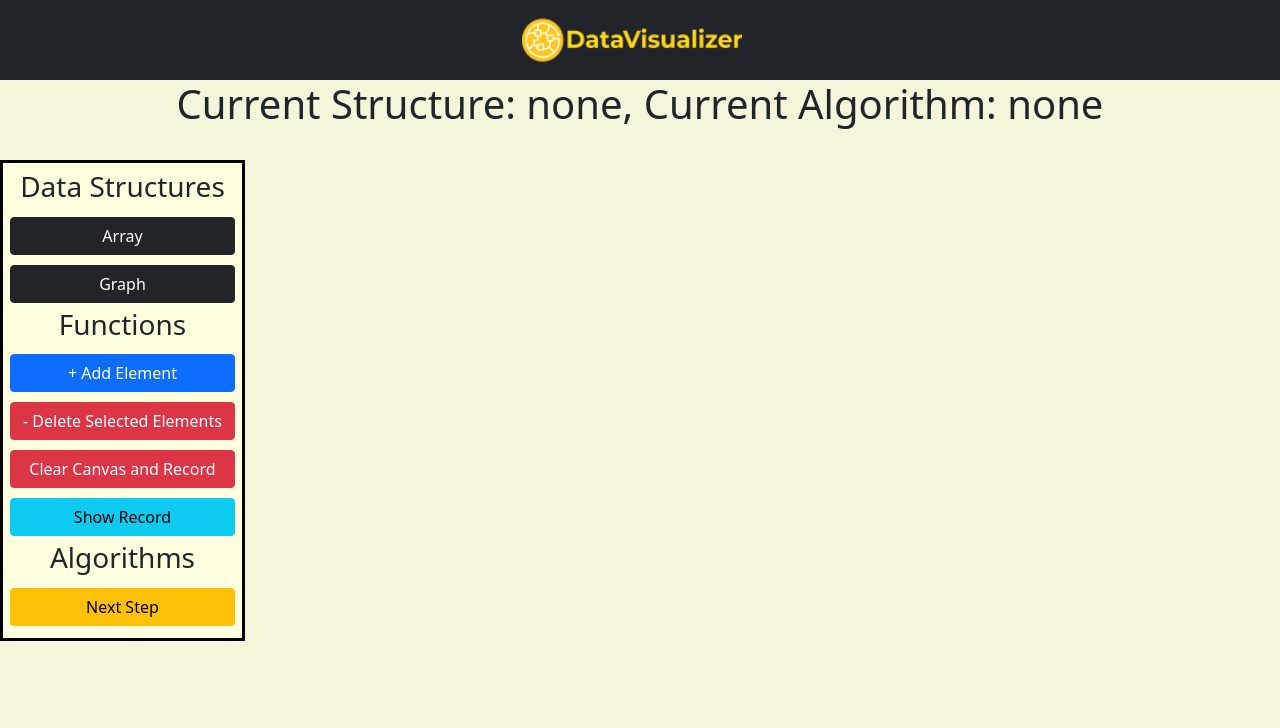
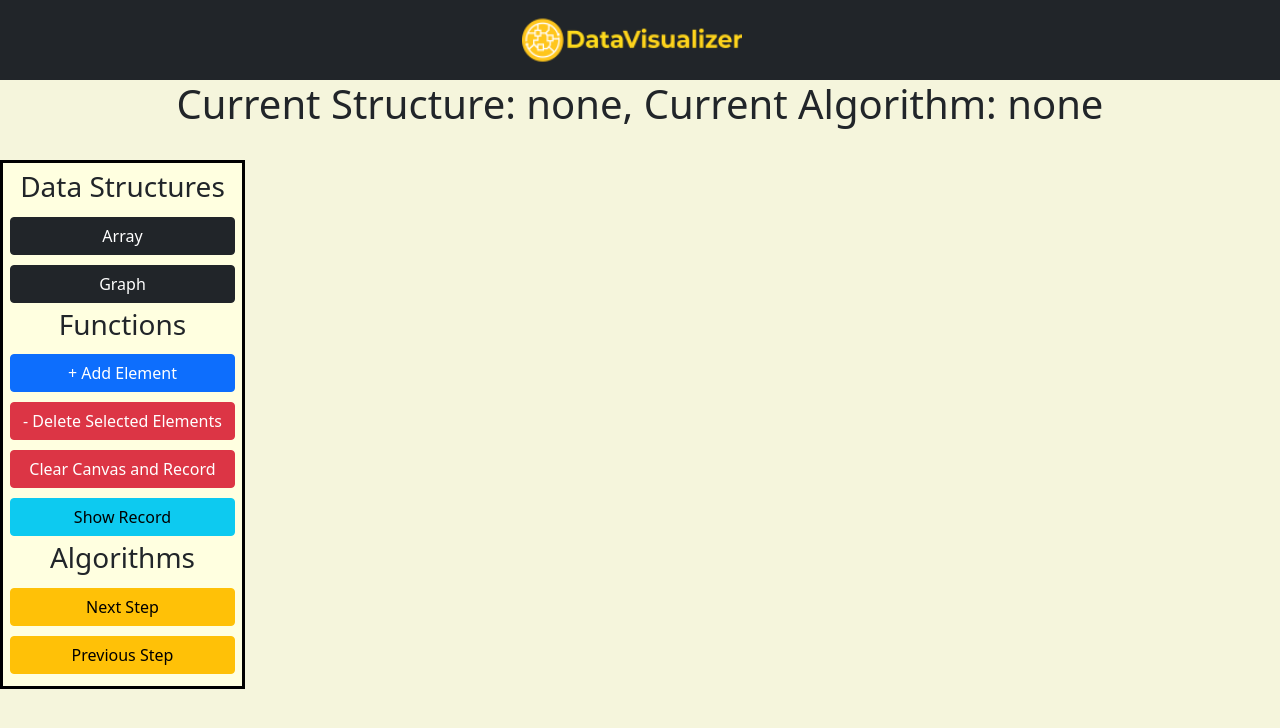
Before and after one commit to Calvin-Lu/data-visualizer, a React (Create React App) app: page / in a window 1280 px wide. Shown: the top 728 px of the page. Built offline with nearby package versions, Linux system fonts and the light colour scheme.

Commit message:
Users can now view previous steps in algorithm execution in addition to upcoming steps.

```diff
--- a/src/App.js
+++ b/src/App.js
@@ -19,7 +19,7 @@ function App() {
   const tempRecord = useRef([]) //tempRecord is actively updated during algorithm execution, and then is used to update the record state
   const algoState = useRef({
     states: [],
-    currentState: 0
+    currentState: -1
   })
 
   const addElement = () => {
@@ -140,25 +140,41 @@ function App() {
     const data = deepCopyArrayOfObjects(tempElements)
     algoState.current = {
       states:[...algoState.current.states, data],
-      currentState: 0
+      currentState: -1
     }
   }
 
   const resetAlgoState = () => {
     algoState.current = {
       states:[],
-      currentState:0
+      currentState:-1
     }
   }
 
-  const showNextStep = () => {
+  const showStep = (goNext) => {
     const temp = []
     let tempCurrentState = algoState.current.currentState
-    if (tempCurrentState >= algoState.current.states.length) {
-      alert("Algorithm already complete")
-      return
+    if (goNext) {
+      if (tempCurrentState >= (algoState.current.states.length - 1)) { //- 1 ensures currentState isn't incremented out of index range
+        alert("Algorithm is already complete.")
+        return
+      } else {
+        algoState.current.currentState++
+        tempCurrentState = algoState.current.currentState
+      }
+    } else {
+      if (tempCurrentState < 1) {
+        alert("Currently at the beginning of the algorithm.")
+        return
+      } else {
+        algoState.current.currentState--
+        tempCurrentState = algoState.current.currentState
+      }
     }
     const currentStateElements = algoState.current.states[tempCurrentState]
+    console.log(tempCurrentState)
+    console.log(algoState.current.states.length)
+    console.log("=====")
     for (let i = 0; i < algoState.current.states[tempCurrentState].length; i++) {
       const newElement = {
         value: currentStateElements[i].value,
@@ -169,8 +185,8 @@ function App() {
     }
     setElements(temp)
     selectRecord(record[tempCurrentState].id) //highlights the record corresponding to the current algorithm step
-    algoState.current.currentState++
   }
+
 
   const clearCanvas = () => {
     if (window.confirm("This will delete all elements in the canvas and the record. \n\nContinue?")) {
@@ -276,7 +292,7 @@ function App() {
       addGraphEdge={addGraphEdge}
       currentAlgorithm={currentAlgorithm}
       setCurrentAlgorithm={setCurrentAlgorithm}
-      showNextStep={showNextStep}
+      showStep={showStep}
       resetAlgoState={resetAlgoState}
       />
       <Record
--- a/src/components/Canvas.js
+++ b/src/components/Canvas.js
@@ -4,7 +4,7 @@ import '../index.css'
 import FunctionBox from './FunctionBox'
 import LineTo from 'react-lineto'
 
-const Canvas = ({elements, selectElement,  addElement, deleteSelectedElements, quickSort, clearCanvas, showRecord, displayRecord, currentStructure, selectStructure, graphEdges, addGraphEdge, currentAlgorithm, setCurrentAlgorithm, showNextStep, resetAlgoState} ) => {
+const Canvas = ({elements, selectElement,  addElement, deleteSelectedElements, quickSort, clearCanvas, showRecord, displayRecord, currentStructure, selectStructure, graphEdges, addGraphEdge, currentAlgorithm, setCurrentAlgorithm, showStep, resetAlgoState} ) => {
     return (
         <div className={displayRecord ? "canvas" : "canvas canvas-record-hidden"}>
             <h1>
@@ -30,7 +30,7 @@ const Canvas = ({elements, selectElement,  addElement, deleteSelectedElements, q
             selectStructure={selectStructure}
             addGraphEdge={addGraphEdge}
             setCurrentAlgorithm={setCurrentAlgorithm}
-            showNextStep={showNextStep}
+            showStep={showStep}
             resetAlgoState={resetAlgoState}
             />
         </div>
--- a/src/components/FunctionBox.js
+++ b/src/components/FunctionBox.js
@@ -2,7 +2,7 @@ import React from 'react'
 import Button from 'react-bootstrap/Button'
 import Draggable from 'react-draggable'
 
-const FunctionBox = ({ addElement, deleteSelectedElements, elements, quickSort, clearCanvas, showRecord, displayRecord, currentStructure, selectStructure, addGraphEdge, setCurrentAlgorithm, showNextStep, resetAlgoState }) => {
+const FunctionBox = ({ addElement, deleteSelectedElements, elements, quickSort, clearCanvas, showRecord, displayRecord, currentStructure, selectStructure, addGraphEdge, setCurrentAlgorithm, showStep, resetAlgoState }) => {
     const nodeRef = React.useRef(null)
     return (
         <Draggable bounds="body" nodeRef={nodeRef}>
@@ -29,7 +29,8 @@ const FunctionBox = ({ addElement, deleteSelectedElements, elements, quickSort,
                     Apply Quick Sort
                 </Button>
                 : null}
-                <Button className="btn-warning function-box-button" onClick={showNextStep}> Next Step</Button>
+                <Button className="btn-warning function-box-button" onClick={() => showStep(true)}> Next Step</Button>
+                <Button className="btn-warning function-box-button" onClick={() => showStep(false)}> Previous Step</Button>
             </div>
         </Draggable>
     )
```
